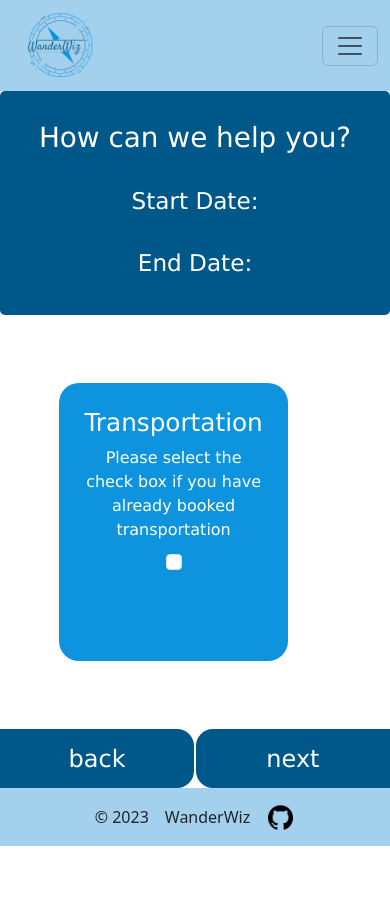
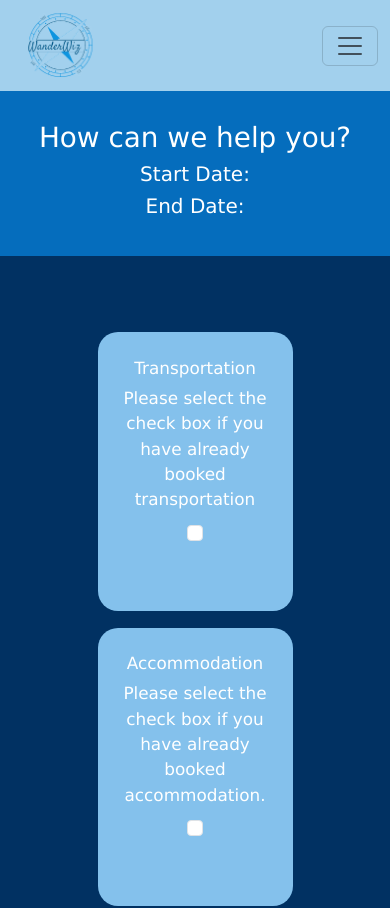
Before and after one commit to harshal2804/WanderWiz, a React (Vite) app in the folder Code/frontend/: page /createItinerary3 in a window 390 px wide. Shown: the top 908 px of the page. Before the commit the page ends 846 px from the top, so only its background shows below. Built offline with nearby package versions, Linux system fonts and the light colour scheme; no server answers.

Commit message:
make pages responsive- changed styling

```diff
--- a/Code/frontend/src/css/itineraryOption.css
+++ b/Code/frontend/src/css/itineraryOption.css
@@ -1,4 +1,4 @@
-/* Center the content vertically and horizontally */
+/* Default styles */
 .main {
   display: flex;
   flex-direction: column;
@@ -7,30 +7,34 @@
   justify-content: center;
   height: 100vh;
   text-align: center;
-    color: #08202e;
+  background-color:  rgb(1, 49, 98);
+  padding: 20px; /* Adjust padding for better spacing on smaller screens */
+  color:white;
 }
 
 /* Style for the top center text */
 .top-center {
-    font-size: 24px;
-    color: #08202e;
+  font-size: 2rem; /* Adjust font size for better readability on smaller screens */
+  color: white;
 }
+
 .top-center1 {
   margin: 20px;
-    color: #08202e;
+  color: white;
 }
 
 /* Style for the search bar */
 .search-bar {
   display: flex;
+  flex-wrap: wrap;
   align-items: center;
   margin-top: 10px;
 }
 
 .search-bar input {
   padding: 10px;
-    width: 500px;
-    height: 30px;
+  width: 100%;
+  max-width: 500px;
   font-size: 16px;
   border: 0.5px solid #00588A;
   border-radius: 4px;
@@ -50,18 +54,18 @@
 /* Style for the date input fields */
 .date-inputs {
   margin-top: 10px;
-    font-size: larger;
-    color: #08202e;
+  font-size: 1.2rem; /* Adjust font size for better readability on smaller screens */
+  color: white
 }
 
 .date-inputs input {
   padding: 10px;
+  width: 100%;
   font-size: 16px;
   color: #00588A;
   border: 1px solid #ccc;
   border-radius: 4px;
-    margin-right: 10px;
-    margin-left: 10px;
+  margin-bottom: 10px;
 }
 
 /* Style for the search button at the end of the main content */
--- a/Code/frontend/src/css/itineraryOption2.css
+++ b/Code/frontend/src/css/itineraryOption2.css
@@ -2,15 +2,15 @@
     box-sizing: border-box;
     margin:0;
     padding:0;
-    color: white;
+    background-color: rgb(1, 49, 98);
     font-family:'Lucida Sans', 'Lucida Sans Regular', 'Lucida Grande', 'Lucida Sans Unicode', Geneva, Verdana, sans-serif;
 }
 
 #header12 {
     text-align: center;
     padding: 30px;
-    background-color: #00588A;
-    border-radius: 5px;
+    background-color: rgb(5, 109, 189);
+    color:white;
 }
 
 #input-blocks12 {
@@ -24,7 +24,8 @@
     display: flex;
     flex-direction: column;
     justify-content: space-evenly;
-    background-color: #0e94df;
+    background-color: rgb(132, 193, 236);
+    ;
     padding: 10px;
     border-radius: 5px;
     width: 100%;
@@ -36,9 +37,10 @@
     display: block;
     margin-bottom: 5px;
     text-align: center;
+    color:white;
 }
 #a1{
-    color: black;
+    color: white;
 }
 
 /* input {
@@ -82,16 +84,39 @@
 
 #i112
 {
-    border-top-right-radius: 2vh;
-    border-bottom-right-radius: 2vh;
+    width: 23vh;
+  height: 7vh;
+  font-size: 150%;
+  background-color: rgb(5, 109, 189);
+  border-style: none;
+  color: #FFFFFF;
+  border-top-right-radius: 2vh;
+
 }
 
 #i212
 {
-  border-top-left-radius: 2vh;
-  border-bottom-left-radius: 2vh;
+    width: 23vh;
+    height: 7vh;
+    font-size: 150%;
+    background-color: rgb(5, 109, 189);
+    border-style: none;
+    color: #FFFFFF;
+    border-top-left-radius:2vh;
+
 }
 
-.st12{
+/* .st12{
     margin: 4vh;
+} */
+
+@media screen and (max-width: 768px) {
+    #input-blocks12 {
+        margin: 0 5%;
+    }
+    #i112,
+  #i212 {
+    width: 40vw; /* Adjust button width for smaller screens */
+    font-size: 120%; /* Adjust button font size for smaller screens */
+  }
 }
--- a/Code/frontend/src/css/itineraryOption3.css
+++ b/Code/frontend/src/css/itineraryOption3.css
@@ -1,29 +1,24 @@
-.mainDiv1{
-    margin : 0;
-    padding : 0;
-    font-family:'Lucida Sans', 'Lucida Sans Regular', 'Lucida Grande', 'Lucida Sans Unicode', Geneva, Verdana, sans-serif;
+.mainDiv1 {
+    margin: 0;
+    padding: 0;
+    font-family: 'Lucida Sans', 'Lucida Sans Regular', 'Lucida Grande', 'Lucida Sans Unicode', Geneva, Verdana, sans-serif;
     box-sizing: border-box;
-    color:white;
+    background-color: rgb(1, 49, 98);
     max-width: 100%;
     overflow-x: hidden;
 }
 
-
-
-
-
-
 .header3 {
     text-align: center;
     padding: 30px;
-    background-color: #00588A;
-    border-radius: 5px;
+    background-color: rgb(5, 109, 189);
     width: 100%;
+    color:white;
 }
 
-.st3{
+/* .st3 {
     margin: 4vh;
-}
+} */
 
 .info-container3 {
     display: flex;
@@ -31,27 +26,25 @@
     text-align: center;
     width: 100%;
     margin-top: 8vh;
-    margin-bottom:8vh;
+    margin-bottom: 8vh;
 }
+
 .info3 {
+    flex: 1;
     width: 100%;
     margin: 0px 7vh;
     min-height: 33vh;
     text-align: center;
-    background-color: #0e94df;
+    background-color: rgb(132, 193, 236);
     border-radius: 20px;
     padding: 3vh 3vh;
 }
 
-/* #startDate, #endDate{
-    color: black;
-}   */
-
-.p13{
+.p13 {
     margin-bottom: 1vh;
 }
 
-.c13{
+.c13 {
     margin: 0.6vh 0px;
     width: 100%;
     justify-self: right;
@@ -59,35 +52,56 @@
     justify-content: space-around;
 }
 
-
-/*.c3{
-    display: flex;
-    flex-direction: column;
-    justify-content: right;
-} */
-
-.container13
-{
+.container13 {
     display: flex;
     justify-content: space-between;
 }
- /* button
-{
+
+#i13,
+#i23 {
     width: 23vh;
     height: 7vh;
-  font-size: x-large;
+    font-size: 150%;
+    background-color: rgb(5, 109, 189);
     border-style: none;
     color: #FFFFFF;
-} */
-
-#i13
-{
-    border-top-right-radius: 2vh;
-    border-bottom-right-radius: 2vh;
 }
 
-#i23
-{
+#i13 {
+    border-top-right-radius: 2vh;
+}
+
+#i23 {
     border-top-left-radius: 2vh;
-  border-bottom-left-radius: 2vh;
 }
+.t13{
+    color:white;
+    font-size: 2vw;
+    }
+.p13{
+    color:white;
+}
+
+/* Media query for responsiveness */
+@media only screen and (max-width: 768px) {
+    .info-container3 {
+        flex-direction: column; /* Stack items vertically on smaller screens */
+        align-items: center;
+    }
+
+    .info3 {
+        margin: 1vh; /* Remove horizontal margin on smaller screens */
+        width:50%;
+    }
+    .t13{
+        font-size: 2vh;
+        }
+    .p13{
+        font-size: 2vh;
+    }
+    #i13,
+    #i23 {
+      width: 40vw; /* Adjust button width for smaller screens */
+      font-size: 120%; /* Adjust button font size for smaller screens */
+    }
+}
--- a/Code/frontend/src/pages/ItineraryOption.jsx
+++ b/Code/frontend/src/pages/ItineraryOption.jsx
@@ -86,15 +86,18 @@ function ItineraryOption() {
   };
 
   return (
+
     <div className="p-2 main">
       <h1 className="p-2 top-center">Build Your Own Customized Trip Plan</h1>
       <h4 className="p-2 top-center1">
         Create your travel itinerary. Book your accommodation, tours and flights
       </h4>
-      <div className="p-2 d-flex dropdown-container">
-        <div className="p-2 mx-2 fs-5 dropdown-label">Select destination: </div>
-        <Dropdown as={Form} show={isActive} onFocus={() => setIsActive(true)}>
+      <div className="p-2 mx-2 fs-5 dropdown-label">Select destination:</div>
+      <div className="p-2 d-flex dropdown-container" id="drop">
+        <Dropdown  as={Form} show={isActive} onFocus={() => setIsActive(true)}>
           <Form.Group
+            className="drop-form"
+
             style={{ width: "auto", minWidth: "500px" }}
             controlId="searchDropdown"
           >
--- a/Code/frontend/src/pages/ItineraryOption2.jsx
+++ b/Code/frontend/src/pages/ItineraryOption2.jsx
@@ -42,8 +42,8 @@ function ItineraryOption2(){
             <div className="maindiv d-flex flex-column justify-content-between">
       <div id="header12">
       <h1>Duration for your trip</h1>
-      <h3 className="st12">Start Date: {startingDate} </h3>
-      <h3>End Date: {endingDate}</h3>
+      <h5 className="st12">Start Date: {startingDate} </h5>
+      <h5>End Date: {endingDate}</h5>
   </div>
 
   <div id="input-blocks12">
@@ -73,8 +73,8 @@ function ItineraryOption2(){
       </div>
   </div>
   <div className="container1">
-    <div className="back4" onClick={(e) => handleBack(e)}> <button id="i14">back</button></div>
-    <div className="next4" onClick={(e) => handleNext(e)}> <button id="i24">next</button></div>
+    <div className="back4" onClick={(e) => handleBack(e)}> <button id="i112">back</button></div>
+    <div className="next4" onClick={(e) => handleNext(e)}> <button id="i212">next</button></div>
     </div>
     </div>
 
--- a/Code/frontend/src/pages/ItineraryOption3.jsx
+++ b/Code/frontend/src/pages/ItineraryOption3.jsx
@@ -25,8 +25,8 @@ function ItineraryOption3() {
                 <div className="mainDiv1 d-flex flex-column justify-content-between">
                 <div className="header3">
                     <h1>How can we help you?</h1>
-                    <h3 className="st3">Start Date: </h3>
-                    <h3 className="end">End Date: </h3>
+                    <h5 className="st3">Start Date: </h5>
+                    <h5 className="end">End Date: </h5>
                 </div>
 
                 <div className="info-container3">
@@ -68,8 +68,8 @@ function ItineraryOption3() {
                     </div>
                 </div>
                 <div className="container13">
-                    <div className="back4" onClick={(e) => handleBack(e)}> <button id="i14">back</button></div>
-                    <div className="next4" onClick={(e) => handleNext(e)}> <button id="i24">next</button></div>
+                    <div className="back4" onClick={(e) => handleBack(e)}> <button id="i13">back</button></div>
+                    <div className="next4" onClick={(e) => handleNext(e)}> <button id="i23">next</button></div>
                 </div>
                 </div>
             </>
```
Lines whose indentation alone changed are shown as unchanged.
